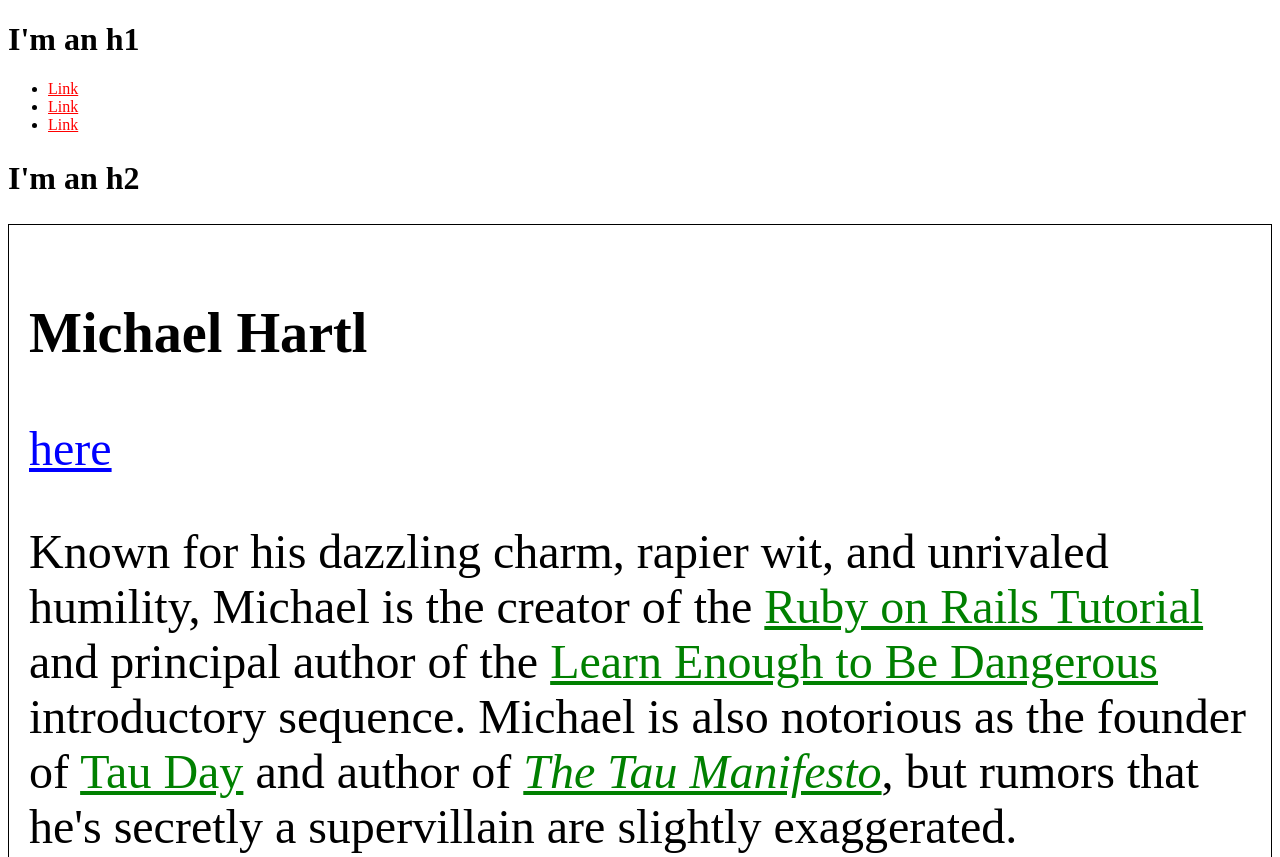
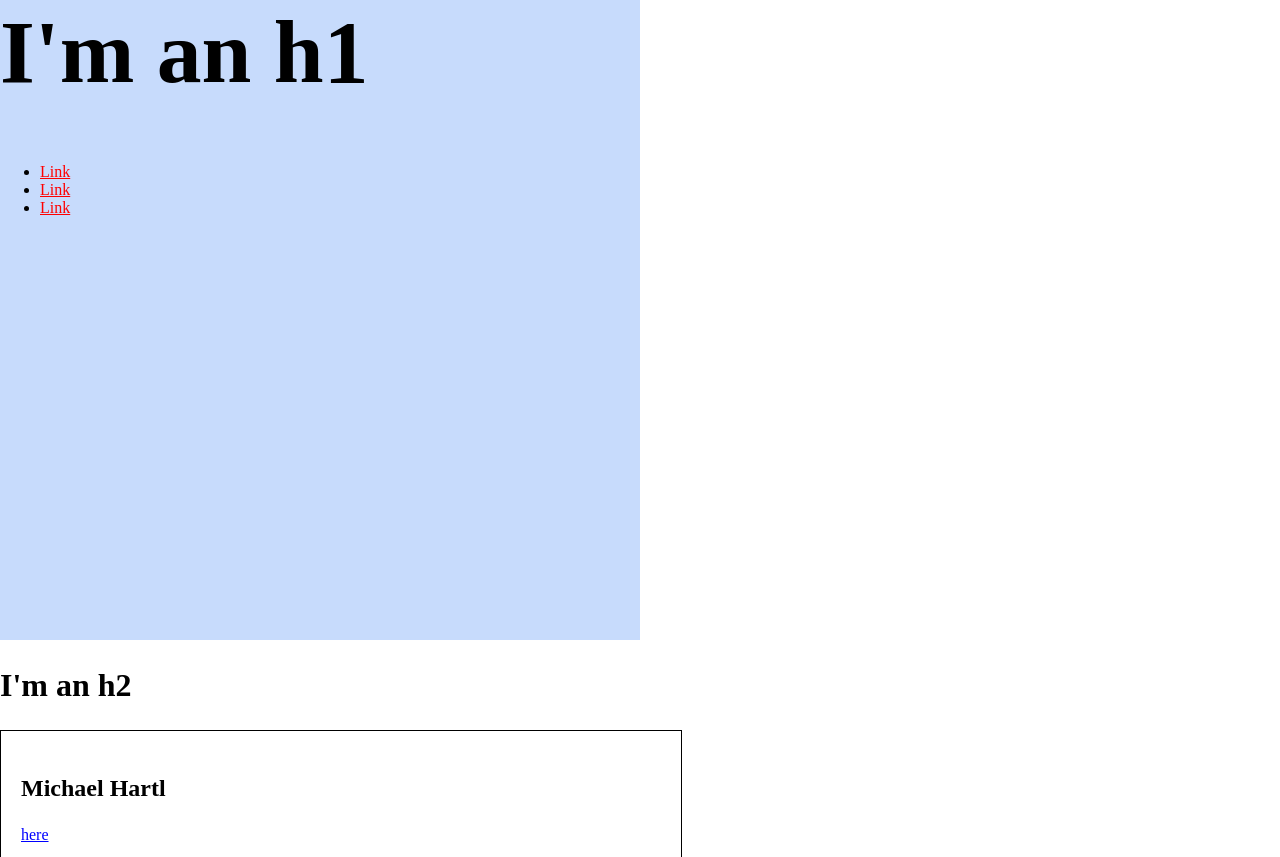
Before and after one commit to Robicus/robicus.github.io, a plain HTML site: page index.html in a window 1280 px wide. Shown: the top 857 px of the page. Drawn offline with Linux system fonts and the light colour scheme.

Commit message:
Add sizing and a hero section on the top

```diff
--- a/index.html
+++ b/index.html
@@ -5,14 +5,26 @@
     <meta charset="utf-8">
     <style>
       /* GLOBAL STYLES */
-      body {
-        height: 800px;
+      html, body {
+        margin: 0;
+        padding: 0;
+      }
+      h1 {
+        font-size: 7vw;
+        margin-top: 0;
       }
       a {
         color: red;
       }
       h2 {
         font-size: 2em;
+      }
+
+      /* HERO STYLES */
+      .full-hero {
+        background-color: #c7dbfc;
+        height: 50vw;
+        width: 50vw;
       }
 
       /* SOCIAL STYLES */
@@ -26,8 +38,12 @@
       }
       .bio-box {
         border: 1px solid black;
-        font-size: 48px;
+        font-size: 1rem;
+        width: 50%;
         padding: 20px;
+      }
+      .bio-box h3 {
+        font-size: 1.5em;
       }
       .bio-copy {
         font-size: 1em;
@@ -38,6 +54,9 @@
     </style>
   </head>
   <body>
+
+    <div class="full-hero hero-home">
+
       <h1>I'm an h1</h1>
       <ul>
         <li>
@@ -50,6 +69,8 @@
           <a href="https://example.com/">Link</a>
         </li>
       </ul>
+
+  </div>
     <h2>I'm an h2</h2>
     <div class="bio-wrapper">
     <div class="bio-box">
```
Lines whose indentation alone changed are shown as unchanged.
